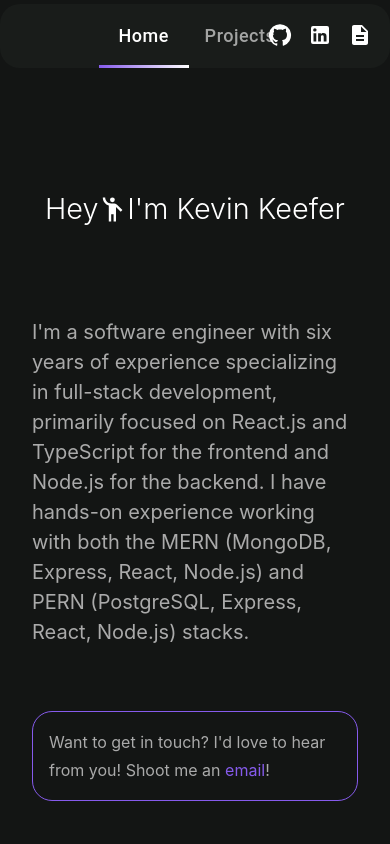
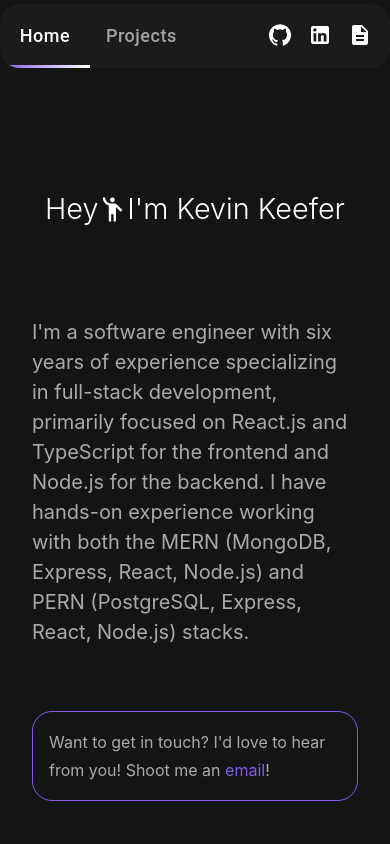
Before and after one commit to kkeef11/portfolio, a Next.js app: page / in a window 390 px wide. Shown: the top 844 px of the page. Built offline with nearby package versions, Linux system fonts and the light colour scheme.

Commit message:
adjusted nav bar to accomodate for embedded browsers

```diff
--- a/app/components/NavBar.tsx
+++ b/app/components/NavBar.tsx
@@ -93,6 +93,9 @@ const NavBar = () => {
           borderRadius: "20px",
           height: "100%",
           overflow: "hidden",
+          "@media (max-width: 600px)": {
+            justifyContent: "flex-start", // This will change justifyContent to flex-start on small screens
+          },
         }}
       >
         <Tabs
```
